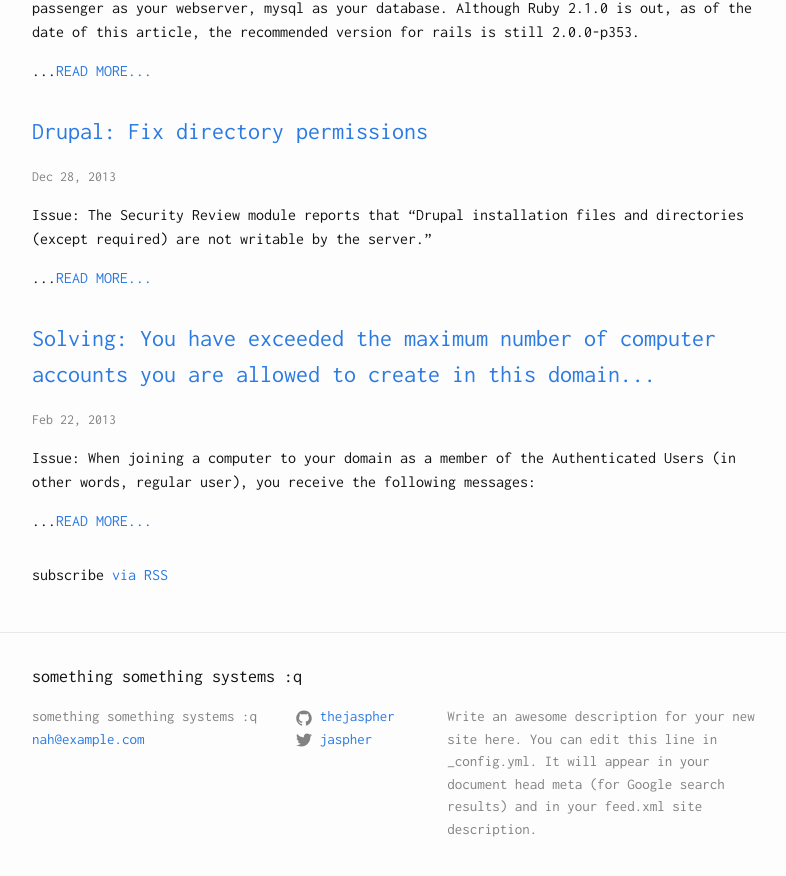
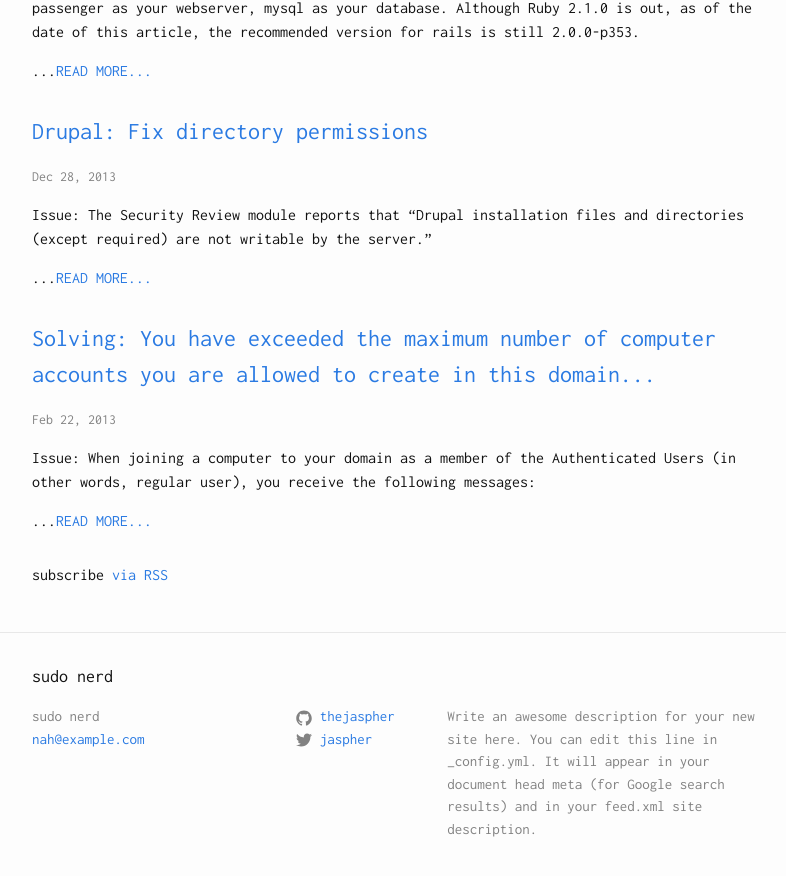
Before and after one commit to educationnull/thejaspher.github.io, a Jekyll site: the page built from index.md, in a window 1280 px wide and 900 px high, scrolled down 768 px. Shown: the top 876 px of the window, without its empty margins (238-1024 px from the left). Built offline with Jekyll 4.4.1, drawn with Linux system fonts in a browser that asks for light colours; some of the changed text lies outside the part shown.

Commit message:
Update _config.yml

```diff
--- a/_config.yml
+++ b/_config.yml
@@ -13,7 +13,7 @@
 # you will see them accessed via {{ site.title }}, {{ site.email }}, and so on.
 # You can create any custom variable you would like, and they will be accessible
 # in the templates via {{ site.myvariable }}.
-title: something something systems :q
+title: sudo nerd
 email: nah@example.com
 description: > # this means to ignore newlines until "baseurl:"
   Write an awesome description for your new site here. You can edit this
```
